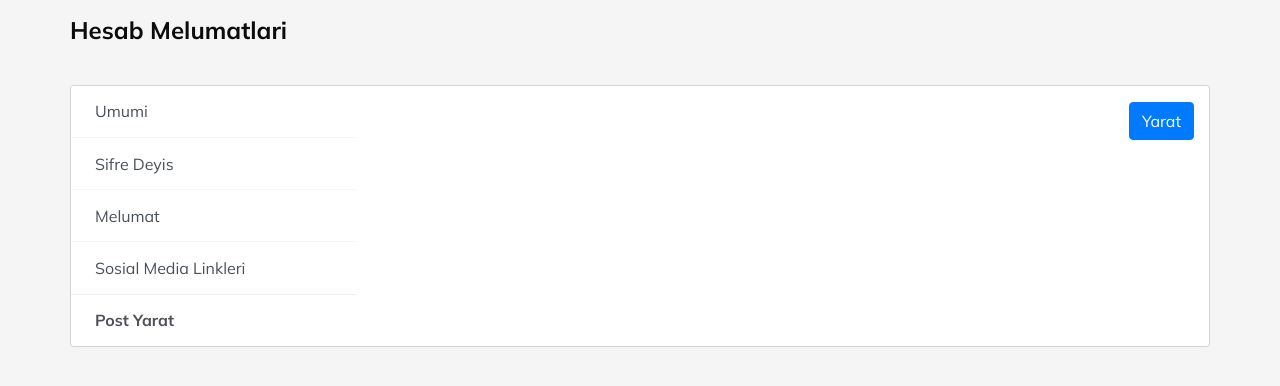
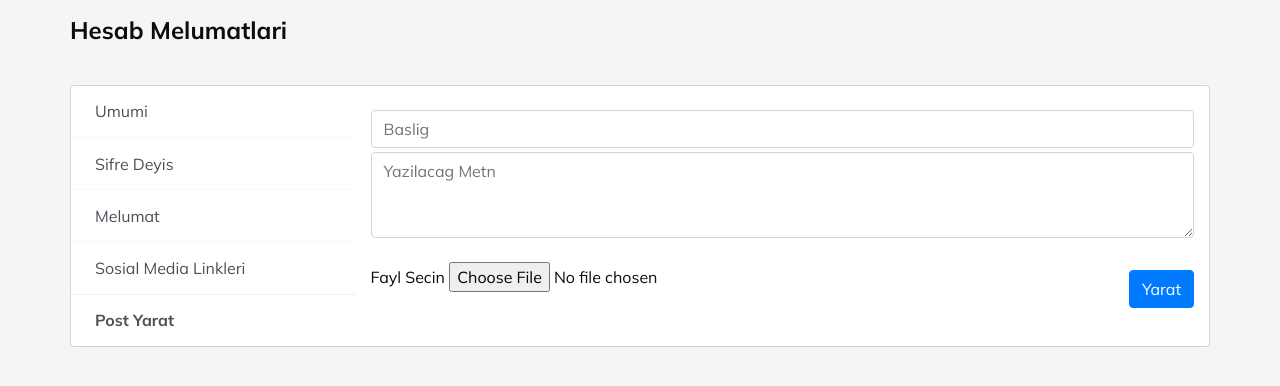
Before and after one commit to riadelimemmedov/kitabApp, a Django app: page /users/myprofile/ in a window 1280 px wide, after a click on "Post Yarat". Shown: the part 74-460 px from the top of the page. Run offline with Django 3.2, Linux system fonts and the light colour scheme; a user stored in the database is signed in; data comes from the database, SQL or seed files in the repository; some libraries are stand-ins or nearby versions.

Commit message:
kitabxana

```diff
--- a/static/js/post.js
+++ b/static/js/post.js
@@ -7,15 +7,16 @@ const alertBox = document.getElementById('alert-box')
 const imgBox = document.getElementById('img-box')
 const form = document.getElementById('p-form')
 
-const basUrl = window.location.href
-const neticeUrl = basUrl.replace('myprofile/','addpost/')
+// const basUrl = window.location.href
+// const neticeUrl = basUrl.replace('myprofile/','addpost/')
+
 
 form.addEventListener('submit',function(e){
     e.preventDefault()
 
     $.ajax({
         type: 'POST',
-        url : neticeUrl,
+        url : 'users/addpost/',
         success : function(response){
             console.log(response)
         },
--- a/templates/profile.html
+++ b/templates/profile.html
@@ -283,11 +283,19 @@
                         <div class="tab-pane fade" id="account-connections">
                             <div class="container">
                                 <div id="alert-box" class="mt-2"></div>
-                                <div class="img-box"></div><!-- Burda seklimi gosterecem width="100px" vermeyi unutma -->
-                                <form id="p-form" autocomplete="off">
+                                <div class="img-box">
+
+                                </div><!-- Burda seklimi gosterecem width="100px" vermeyi unutma -->
+                                <form id="p-form" autocomplete="off" class="form-group mt-4">
                                     {% csrf_token %}
-                                    {{form|crispy}}
-                                    <button type="submit" class="btn btn-primary float-right">Yarat</button><!-- Eger form icinde buton yazirsansa onda butonun type submit olmalidir -->
+                                    <input type="text" class="form-control text-dark" placeholder="Baslig">
+                                    <textarea class="form-control mt-1" cols="10" rows="3" placeholder="Yazilacag Metn"></textarea>
+
+                                    <br>
+                                    <label for="myfile">Fayl Secin</label>
+                                    <input type="file" name="sekil" id="myfile"><!-- !Yadda saxlaki labelin for u ile inputun id si biri birine beraberdir -->
+
+                                    <button type="submit" class="btn btn-primary float-right mt-2">Yarat</button><!-- Eger form icinde buton yazirsansa onda butonun type submit olmalidir -->
                                 </form>
                             </div>
                         </div>
--- a/users/forms.py
+++ b/users/forms.py
@@ -17,10 +17,7 @@ class ProfileData(forms.ModelForm):
         fields = '__all__'
 
 
-class PostForm(forms.ModelForm):
-    class Meta:
-        model = Post
-        fields = ['title','content','image']
+
 
 #!LoginForm
 class LoginForm(forms.Form):#Form yazilmasindaki sebeb ozumu form yaradirig eger databaseden cekseydik onda forms.ModelForm dan istifade edecekdik
--- a/users/views.py
+++ b/users/views.py
@@ -21,7 +21,8 @@ def userProfile(request):
 
 @csrf_exempt
 def postAddView(request):
-    pass
+    if request.is_ajax():
+        return JsonResponse({'data':True})
 
 
 
@@ -52,14 +53,7 @@ def concactViewAjax(request):
 
     return JsonResponse({'data':'Ugurlu'})
 
-# def changeData(request):
-#     form = ProfileData(request.POST or None)
-#     if request.method == 'POST':
-#         if form.is_valid():
-#             pass
 
-#             profile = form.save(commit=False)
-#             profile.user = request.user
 
 
 #!Login,Register,Logout
```
